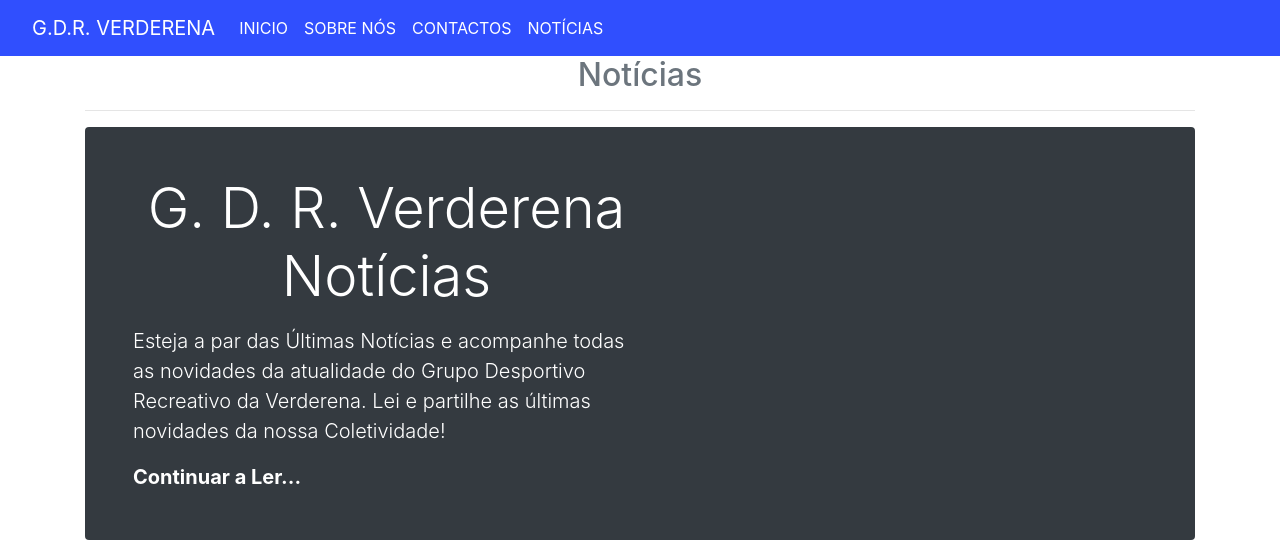
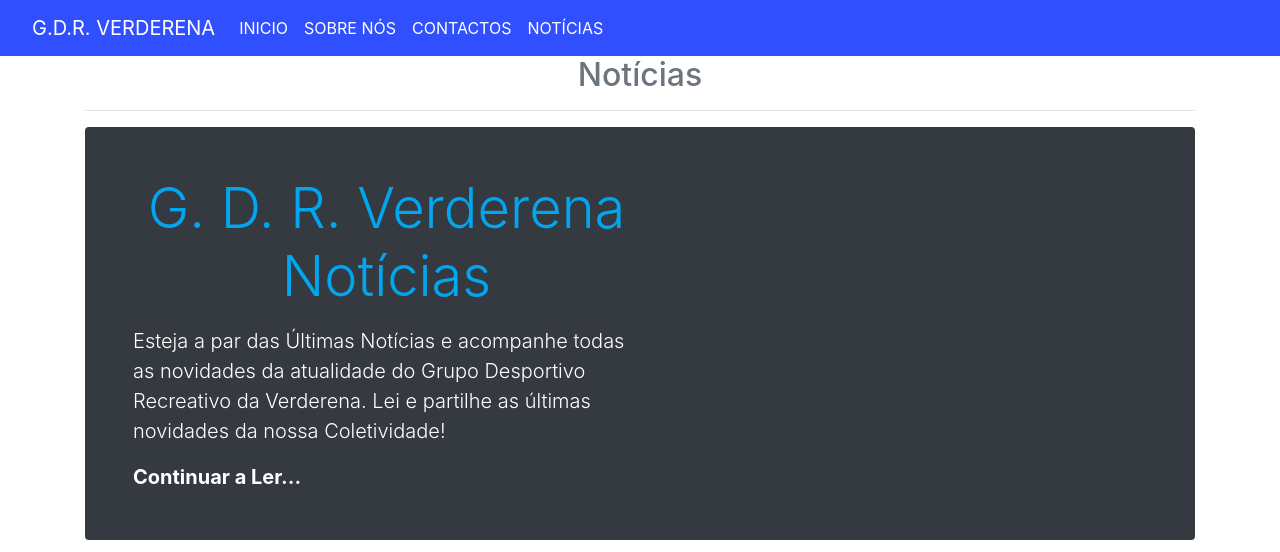
Before and after one commit to GDR-Verderena/gdr-verderena.github.io, a Jekyll site: the page built from blog/index.html, in a window 1280 px wide. Shown: the top 552 px of the page. Built offline with Jekyll 4.4.1, drawn with Linux system fonts in a browser that asks for light colours; grey boxes are pictures that could not be loaded.

Commit message:
Update main.css

```diff
--- a/css/main.css
+++ b/css/main.css
@@ -102,6 +102,25 @@ text[type=text] {
 
 
 }
+
+.light-blue h1 , h2 ,h3 ,h4 ,h5 ,h6 {
+
+   color: #00A6F0;
+}
+
+
+.badge {
+
+
+  color: #ffffff;
+  background-color: #00A6F0;
+
+}
+
+.badge-secondary{
+      background-color: #00A6F0;
+}
+
 
 .btn-secondary:hover, .btn-secondary:focus, .btn-secondary:active, .btn-secondary.active, .open>.dropdown-toggle.btn-secondary  {
 
```
